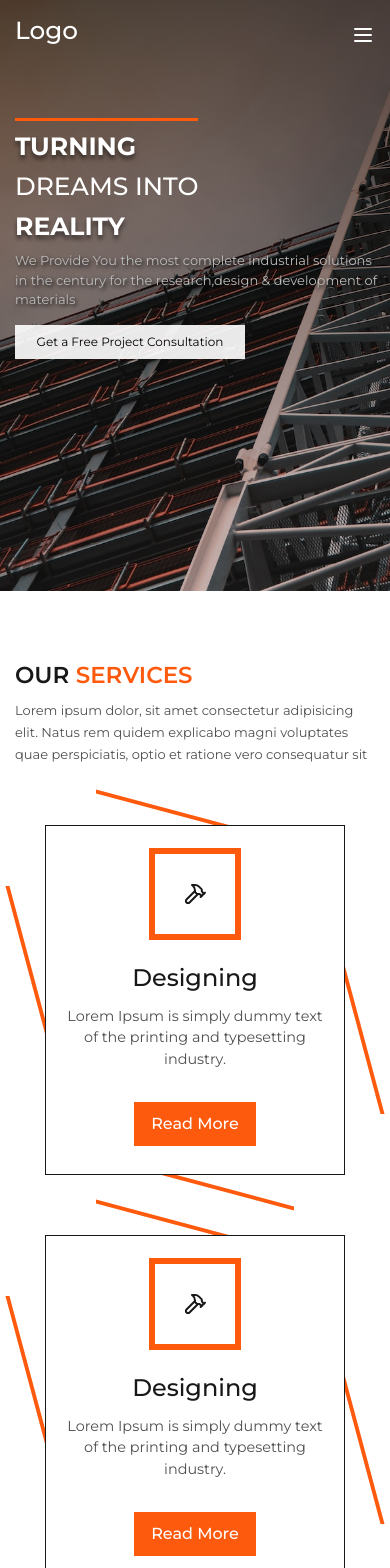
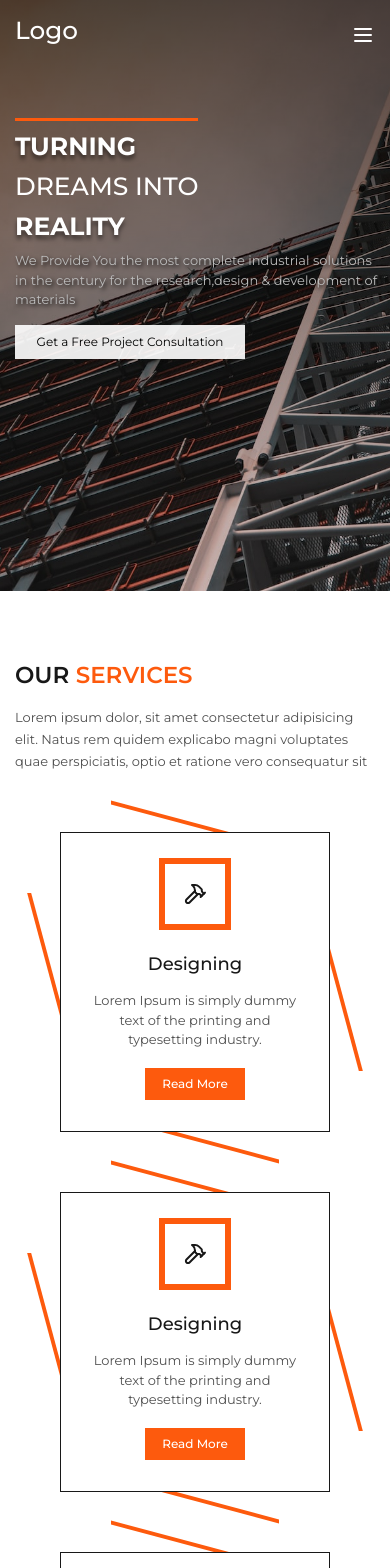
Before and after one commit to Anshkakkar15/white-diamond, a Next.js app: page / in a window 390 px wide. Shown: the top 1568 px of the page. Built offline with nearby package versions, Linux system fonts and the light colour scheme.

Commit message:
added services in homepage

```diff
--- a/app/page.jsx
+++ b/app/page.jsx
@@ -1,7 +1,7 @@
 import { Button } from "@/components/Button";
+import { ServiceCard } from "@/components/cards/Service";
 
 import styles from "@/styles/Home.module.css";
-import { Hammer } from "lucide-react";
 
 export default function Home() {
   return (
@@ -39,52 +39,11 @@ export default function Home() {
               </p>
             </div>
           </div>
-          <div className={styles.card__container}>
-            <div className={styles.card__bx}>
-              <div className={styles.card__data}>
-                <div className={styles.card__icon}>
-                  <Hammer />
-                </div>
-                <div className={styles.card__content}>
-                  <h3>Designing</h3>
-                  <p>
-                    Lorem Ipsum is simply dummy text of the printing and
-                    typesetting industry.
-                  </p>
-                  <a href="#">Read More</a>
-                </div>
-              </div>
-            </div>
-            <div className={styles.card__bx}>
-              <div className={styles.card__data}>
-                <div className={styles.card__icon}>
-                  <Hammer />
-                </div>
-                <div className={styles.card__content}>
-                  <h3>Designing</h3>
-                  <p>
-                    Lorem Ipsum is simply dummy text of the printing and
-                    typesetting industry.
-                  </p>
-                  <a href="#">Read More</a>
-                </div>
-              </div>
-            </div>
-            <div className={styles.card__bx}>
-              <div className={styles.card__data}>
-                <div className={styles.card__icon}>
-                  <Hammer />
-                </div>
-                <div className={styles.card__content}>
-                  <h3>Designing</h3>
-                  <p>
-                    Lorem Ipsum is simply dummy text of the printing and
-                    typesetting industry.
-                  </p>
-                  <a href="#">Read More</a>
-                </div>
-              </div>
-            </div>
+          <div className="card__container">
+            <ServiceCard />
+            <ServiceCard />
+            <ServiceCard />
+            <ServiceCard />
           </div>
         </div>
       </div>
--- /dev/null
+++ b/components/cards/Service.jsx
@@ -0,0 +1,24 @@
+import React from "react";
+
+import { Hammer } from "lucide-react";
+import styles from "@/styles/Home.module.css";
+
+export const ServiceCard = () => {
+  return (
+    <div className={styles.card__bx}>
+      <div className={styles.card__data}>
+        <div className={styles.card__icon}>
+          <Hammer />
+        </div>
+        <div className={styles.card__content}>
+          <h3>Designing</h3>
+          <p>
+            Lorem Ipsum is simply dummy text of the printing and typesetting
+            industry.
+          </p>
+          <a href="#">Read More</a>
+        </div>
+      </div>
+    </div>
+  );
+};
--- a/styles/Home.module.css
+++ b/styles/Home.module.css
@@ -69,7 +69,7 @@
   margin-top: 0px;
   margin-bottom: 0px;
   color: #181818;
-  font-size: 48px;
+  font-size: 45px;
   line-height: 48px;
   font-weight: 600;
 }
@@ -82,15 +82,6 @@
   line-height: 28px;
 }
 
-.card__container {
-  display: flex;
-  flex-wrap: wrap;
-  gap: 60px;
-  justify-content: center;
-  width: 100%;
-  margin: auto;
-  padding: 100px 0;
-}
 .card__bx {
   height: 350px;
   width: 300px;
@@ -248,6 +239,29 @@
     font-size: 15px;
     margin-top: 10px;
   }
+  .our_services {
+    padding-top: 110px;
+    padding-bottom: 90px;
+  }
+  .service_head h2 {
+    font-size: 35px;
+    margin-bottom: 7px;
+  }
+  .service_content p {
+    line-height: 28px;
+    font-size: 16px;
+  }
+  .card__bx .card__data h3 {
+    font-size: 22px;
+  }
+  .card__bx .card__data p {
+    font-size: 14px;
+    margin: 0;
+  }
+  .card__bx .card__data a {
+    font-size: 14px;
+    padding: 7px 15px;
+  }
 }
 
 @media only screen and (max-width: 990px) {
@@ -275,9 +289,40 @@
     font-size: 35px;
     padding: 15px 0 0 0;
   }
+  .our_services {
+    padding-top: 90px;
+    padding-bottom: 75px;
+  }
+  .service_head h2 {
+    font-size: 30px;
+    margin-bottom: 7px;
+  }
+  .service_content p {
+    line-height: 24px;
+    font-size: 14px;
+  }
+  .card__bx {
+    height: 330px;
+    width: 300px;
+  }
+  .card__bx .card__data .card__icon {
+    height: 70px;
+    width: 70px;
+  }
+  .card__bx .card__data h3 {
+    font-size: 20px;
+  }
+  .card__bx .card__data p {
+    font-size: 14px;
+    margin: 0;
+  }
+  .card__bx .card__data a {
+    font-size: 14px;
+    padding: 7px 15px;
+  }
 }
 
-@media only screen and (max-width: 767px) {
+@media only screen and (max-width: 768px) {
   .banner {
     height: 70vh;
   }
@@ -300,6 +345,44 @@
     margin-top: 5px;
     padding-right: 10px;
   }
+  .our_services {
+    padding-top: 75px;
+    padding-bottom: 65px;
+  }
+  .service_head h2 {
+    font-size: 25px;
+    margin-bottom: 7px;
+  }
+  .service_content p {
+    line-height: 24px;
+    font-size: 14px;
+  }
+  .card__data p {
+    font-size: 13px;
+  }
+
+  .card__bx {
+    height: 300px;
+    width: 270px;
+  }
+  .card__bx .card__data .card__icon {
+    height: 60px;
+    width: 60px;
+  }
+  .card__bx .card__data h3 {
+    font-size: 18px;
+  }
+  .card__bx .card__data p {
+    font-size: 13px;
+    margin: 0;
+  }
+  .card__bx .card__data .card__content {
+    gap: 8px;
+  }
+  .card__bx .card__data a {
+    font-size: 12px;
+    padding: 5px 15px;
+  }
 }
 
 @media only screen and (max-width: 575px) {
@@ -307,7 +390,6 @@
     height: 150px;
     width: 100%;
   }
-
   .banner .main_content h1 {
     font-size: 25px;
     padding: 0;
@@ -334,10 +416,4 @@
   .card__data p {
     font-size: 13px;
   }
-  .card__container {
-    padding: 60px 0;
-  }
-  .card__bx .card__data .card__content {
-    gap: 5px;
-  }
 }
--- a/styles/globals.css
+++ b/styles/globals.css
@@ -108,6 +108,16 @@ input[type="number"] {
   -moz-appearance: textfield;
 }
 
+.card__container {
+  display: flex;
+  flex-wrap: wrap;
+  gap: 60px;
+  justify-content: center;
+  width: 100%;
+  margin: auto;
+  padding: 100px 0;
+}
+
 @media screen and (max-width: 1700px) {
   .container-fluid {
     padding-left: 70px !important;
@@ -138,4 +148,7 @@ input[type="number"] {
     font-size: 12px;
     width: 230px;
   }
+  .card__container {
+    padding: 60px 0;
+  }
 }
```
